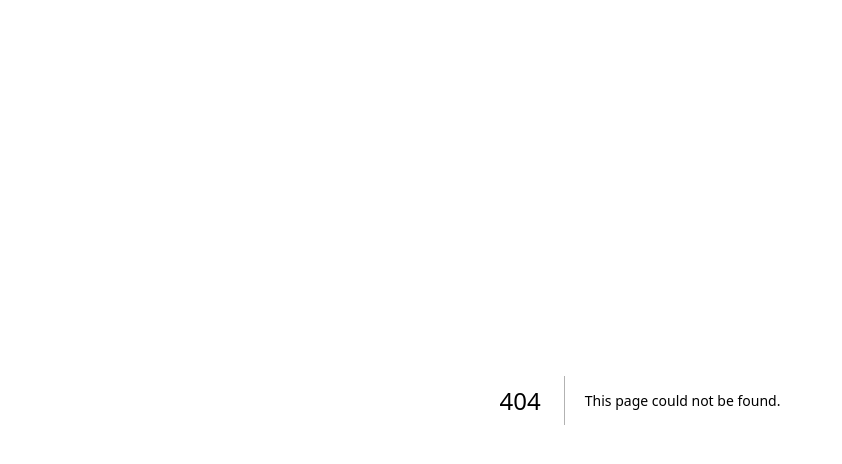
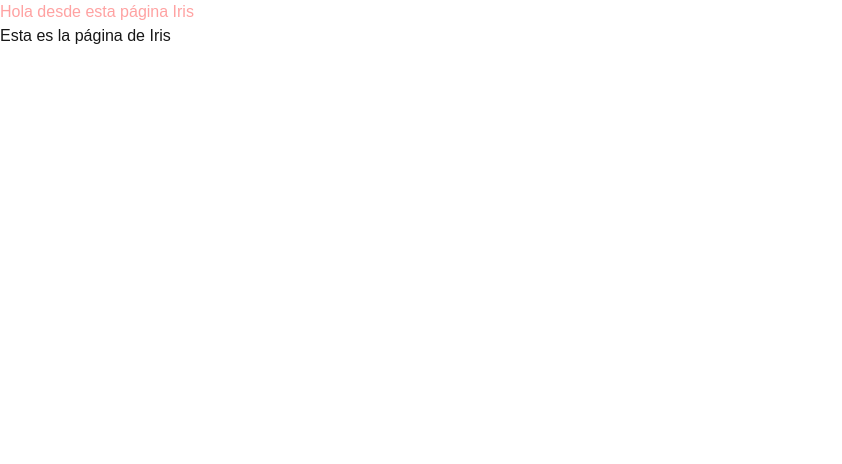
Before and after one commit to RonaldChipanaW/proy-app-web, a Next.js app: page /devs/iris in a window 1280 px wide. Before the commit this address had no page. Shown: the top 464 px of the page, without its empty margins (0-842 px from the left). Built offline with nearby package versions, Linux system fonts and the light colour scheme.

Commit message:
commit Iris c1

```diff
--- /dev/null
+++ b/app/devs/iris/page.tsx
@@ -0,0 +1,9 @@
+export default function IrisPage()
+{
+    return (
+        <>
+        <h1 className="text 3x1 text-red-300"> Hola desde esta página Iris</h1>
+        <p className="text 3x1 text-white-200">Esta es la página de Iris</p>
+        </>
+    );
+}
```
